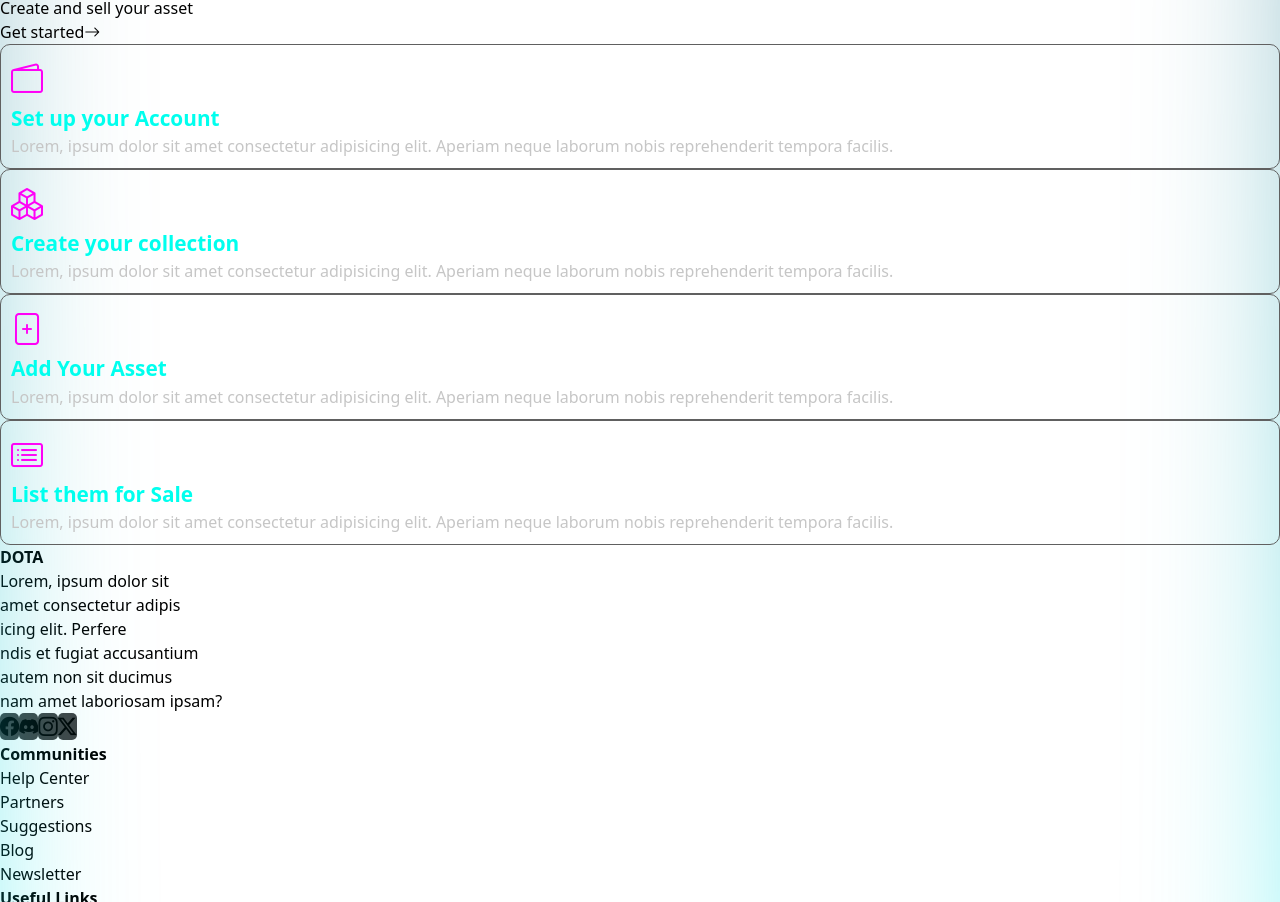
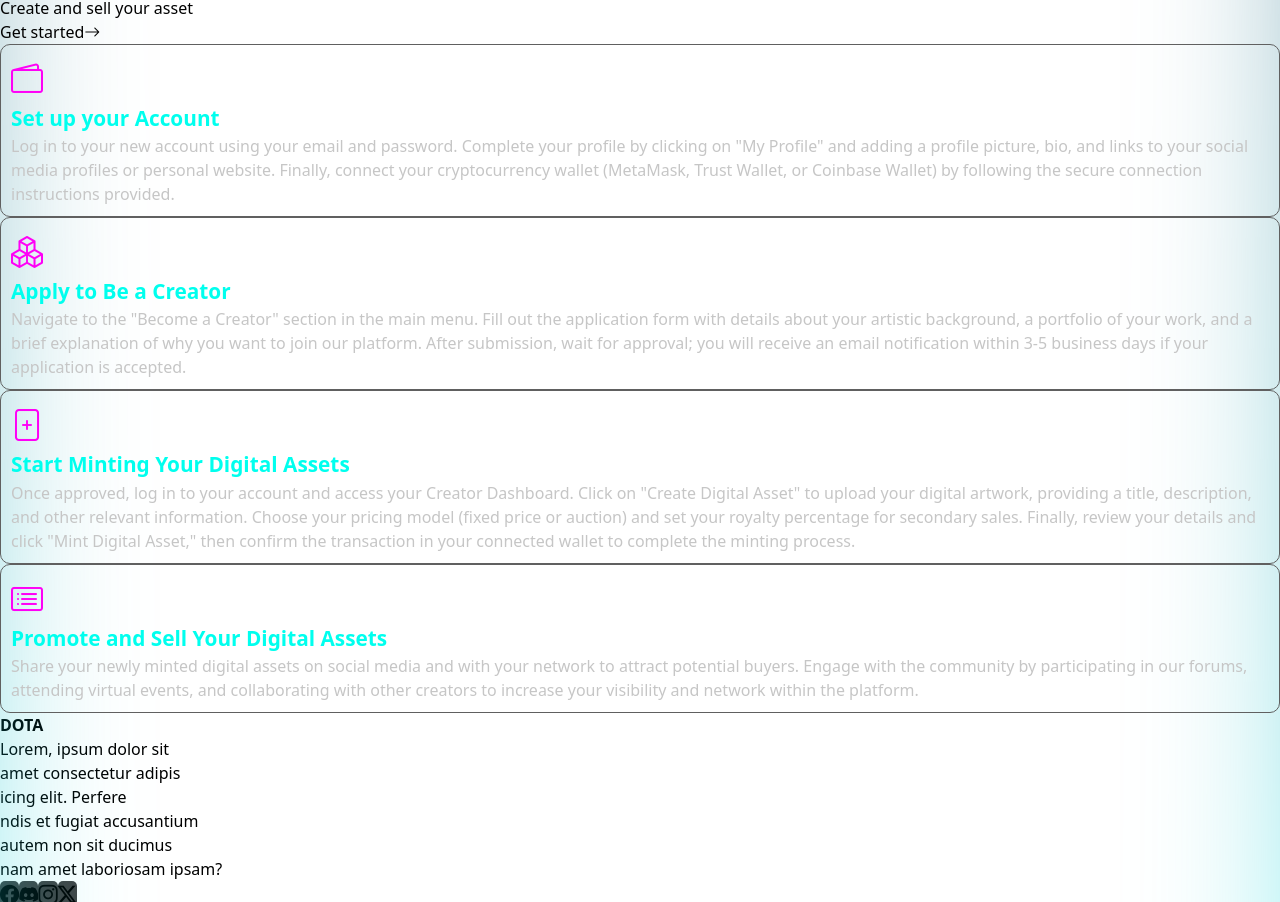
Before and after one commit to NanaOdamme/DOTA, a React (Vite) app: page /home in a window 1280 px wide. Shown: the part 2853-3755 px from the top of the page. Built offline with nearby package versions, Linux system fonts and the light colour scheme.

Commit message:
updated again

```diff
--- a/src/AuctionDetailPage.jsx
+++ b/src/AuctionDetailPage.jsx
@@ -3,9 +3,16 @@ import React, { useState, useEffect } from 'react';
 import { useParams } from 'react-router-dom';
 import Assets from './db.json';
 import Footer from './Footer';
+import { Link } from 'react-router-dom';
+
 const AuctionDetailPage = () => {
   const { id } = useParams(); // Fetch the asset ID from the URL
   const [asset, setAsset] = useState(null);
+  const [isOpen, setIsOpen] = useState(false);
+
+  const toggleDropdown = () => {
+    setIsOpen(!isOpen);
+  };
 
   useEffect(() => {
     // Simulate fetching asset details from the API or JSON file
@@ -23,8 +30,10 @@ const AuctionDetailPage = () => {
   }, [id]);
 
   if (!asset) {
-    return <div>Loading...</div>; // Add a loading state if needed
+    return <div>Loading...</div>;
   }
+
+
 
   return (
     <section className=" bg-zinc-800 px-2 pt-20">
@@ -52,11 +61,31 @@ const AuctionDetailPage = () => {
               </div>
             </div>
             <div className="flex justify-end mt-6 mr-4">
+
             <button
-              className="rounded-lg bg-zinc-200 py-2 px-10 text-black font-bold hover:bg-zinc-900 hover:text-white"
+        onClick={toggleDropdown}
+        className="rounded-lg bg-zinc-200 py-2 px-10 text-black font-bold hover:bg-zinc-900 hover:text-white"
+      >
+        Buy
+      </button>
+      {isOpen && (
+        <div className="absolute  mt-12 w-56 rounded-md shadow-lg bg-white ring-1 ring-black ring-opacity-5">
+          <div className="py-1">
+            <button
+              className="w-full text-left px-4 py-2 text-sm text-gray-700 hover:bg-gray-100 hover:text-gray-900"
+              onClick={() => alert('Item added to cart')}
             >
-              Buy
+              Add to Cart
             </button>
+            <Link
+              to="/checkout"
+              className="block px-4 py-2 text-sm text-gray-700 hover:bg-gray-100 hover:text-gray-900"
+            >
+              Buy Now
+            </Link>
+          </div>
+        </div>
+      )}
             <button
 
               className="ml-3 rounded-lg bg-zinc-900 py-2 px-10 text-white font-bold hover:bg-zinc-200 hover:text-black"
--- a/src/Home.jsx
+++ b/src/Home.jsx
@@ -254,22 +254,23 @@ const Home = () => {
         <div className="first ">
           <i className="text-white bi bi-wallet2"></i>
           <h2 className="text-white">Set up your Account</h2>
-          <p className="text-white">Lorem, ipsum dolor sit amet consectetur adipisicing elit. Aperiam neque laborum nobis reprehenderit tempora facilis.</p>
+          <p className="text-white">Log in to your new account using your email and password. Complete your profile by clicking on "My Profile" and adding a profile picture, bio, and links to your social media profiles or personal website. Finally, connect your cryptocurrency wallet (MetaMask, Trust Wallet, or Coinbase Wallet) by following the secure connection instructions provided.</p>
         </div>
         <div className="first ">
           <i className="bi bi-boxes"></i>
-          <h2 className="text-white">Create your collection</h2>
-          <p className="text-white">Lorem, ipsum dolor sit amet consectetur adipisicing elit. Aperiam neque laborum nobis reprehenderit tempora facilis.</p>
+          <h2 className="text-white">Apply to Be a Creator</h2>
+          <p className="text-white">Navigate to the "Become a Creator" section in the main menu. Fill out the application form with details about your artistic background, a portfolio of your work, and a brief explanation of why you want to join our platform. After submission, wait for approval; you will receive an email notification within 3-5 business days if your application is accepted.</p>
         </div>
         <div className="first ">
           <i className="bi bi-file-plus"></i>
-          <h2 className="text-white">Add Your Asset</h2>
-          <p className="text-white">Lorem, ipsum dolor sit amet consectetur adipisicing elit. Aperiam neque laborum nobis reprehenderit tempora facilis.</p>
+          <h2 className="text-white"> Start Minting Your Digital Assets</h2>
+          <p className="text-white">Once approved, log in to your account and access your Creator Dashboard. Click on "Create Digital Asset" to upload your digital artwork, providing a title, description, and other relevant information. Choose your pricing model (fixed price or auction) and set your royalty percentage for secondary sales. Finally, review your details and click "Mint Digital Asset," then confirm the transaction in your connected wallet to complete the minting process.
+          </p>
         </div>
         <div className="first ">
           <i className="bi bi-card-list"></i>
-          <h2 className="text-white">List them for Sale</h2>
-          <p className="text-white">Lorem, ipsum dolor sit amet consectetur adipisicing elit. Aperiam neque laborum nobis reprehenderit tempora facilis.</p>
+          <h2 className="text-white">Promote and Sell Your Digital Assets</h2>
+          <p className="text-white">Share your newly minted digital assets on social media and with your network to attract potential buyers. Engage with the community by participating in our forums, attending virtual events, and collaborating with other creators to increase your visibility and network within the platform.</p>
         </div>
       </div>
     </section>
```
